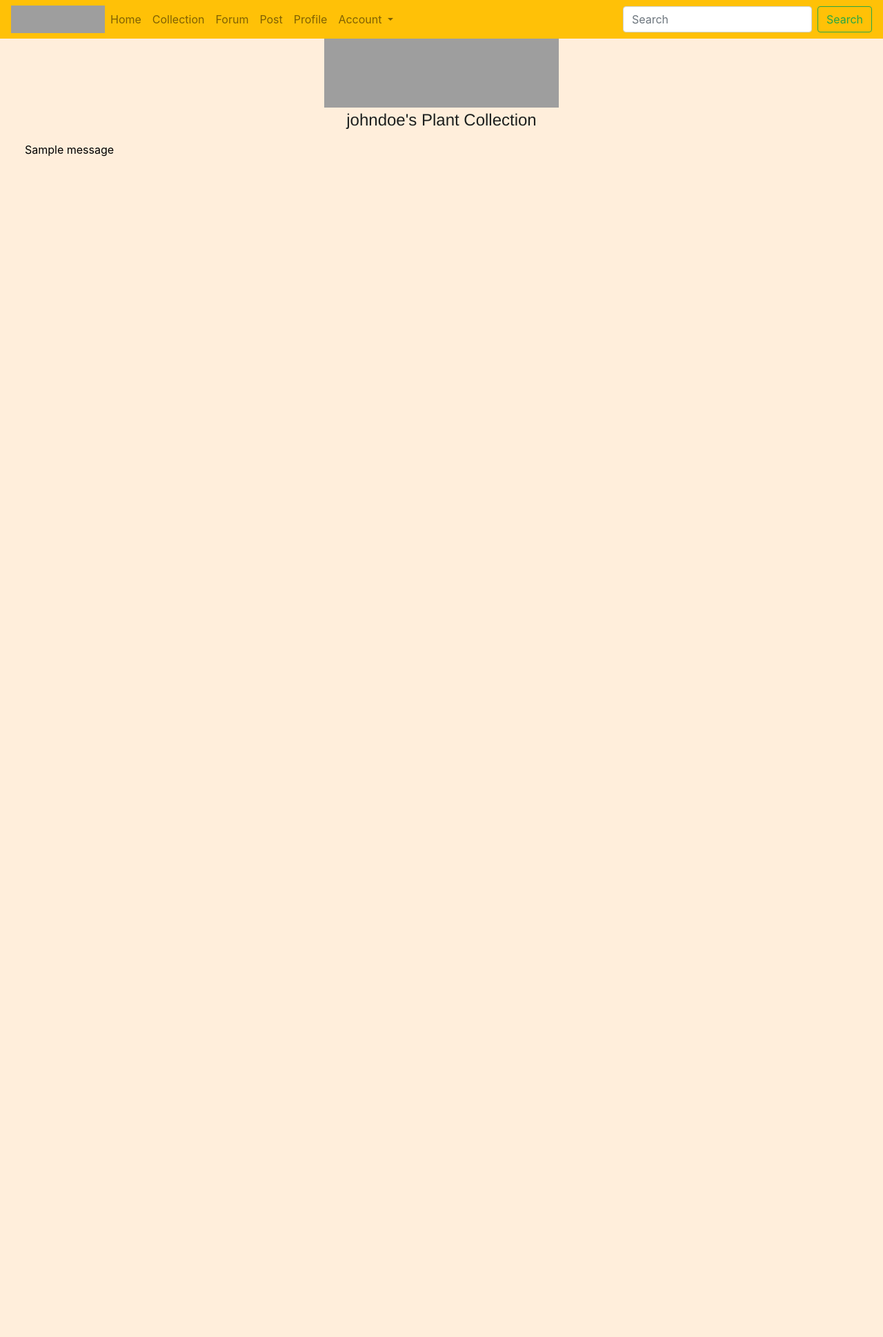
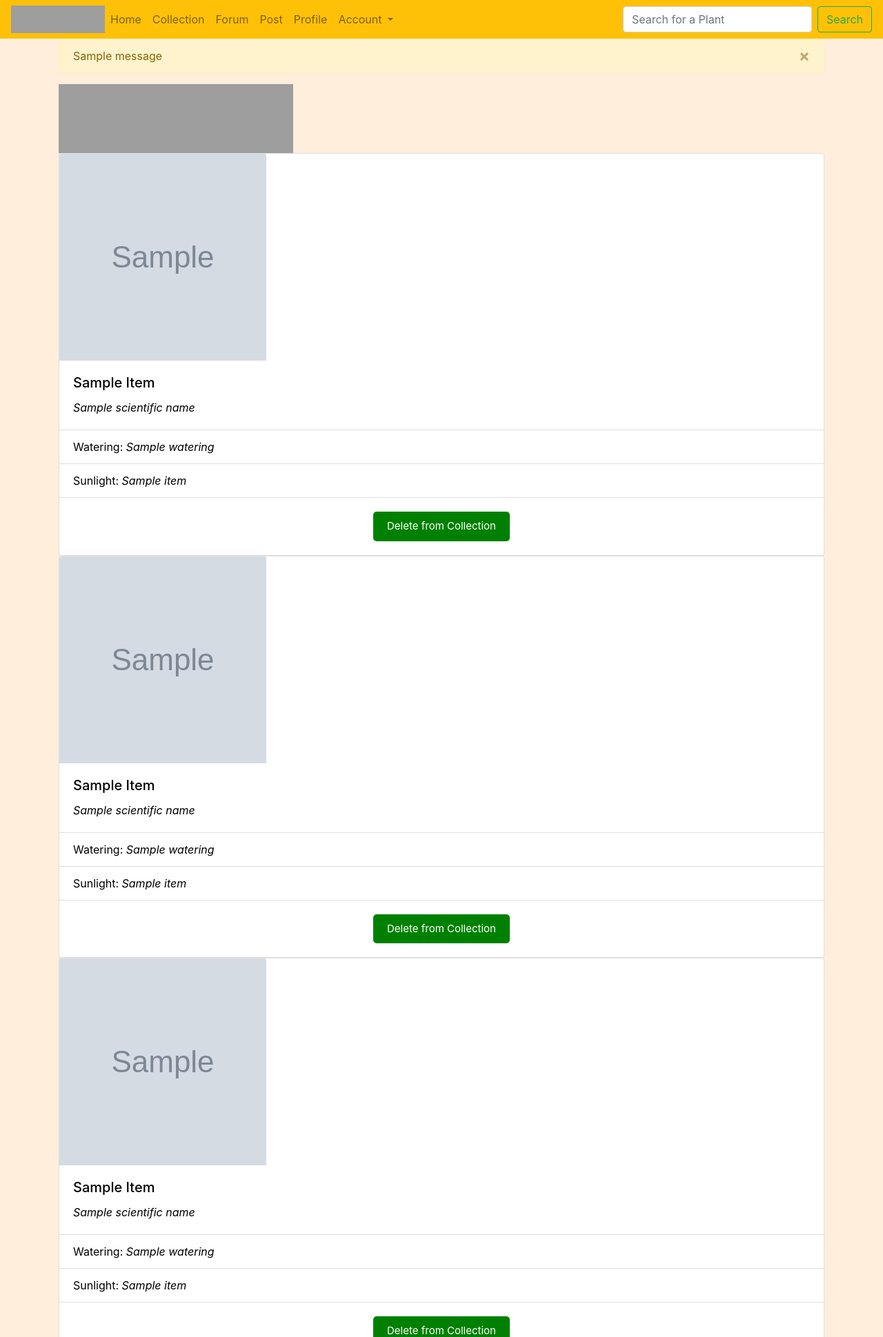
Before and after one commit to Krulled/CMPE133, a Flask app: a page that uses app/templates/base.html in a window 1280 px wide. Shown: the top 1939 px of the page at 69% size. Before the commit the page ends 227 px from the top, so only its background shows below. Run offline with Flask 3, Linux system fonts and the light colour scheme; a user stored in the database is signed in; tables that the repository leaves empty hold one stand-in row (values such as "Sample post"); grey boxes marked "Sample" are stand-in pictures; one stand-in notice (Sample message) is shown; a database or web service that is not in the repository returns one stand-in record (values such as "Sample title"); data that the repository does not hold is empty; some libraries are stand-ins or nearby versions; grey boxes are pictures that could not be loaded.

Commit message:
add to collection

```diff
--- a/app/models.py
+++ b/app/models.py
@@ -99,6 +99,10 @@
     def __repr__(self):
         return f'<User {self.username}>'
 
+class Collection(db.Model):
+    id = db.Column(db.Integer, primary_key=True)
+    plant_id = db.Column(db.Integer)
+
 
 @login.user_loader
 def load_user(id):
--- a/app/routes.py
+++ b/app/routes.py
@@ -1,7 +1,7 @@
 from app import plant_app, db
 from flask import render_template, redirect, flash, request, url_for
 from app.forms import LoginForm, SignupForm, PostForm, EditProfileForm, CommentForm, SearchForm
-from app.models import User, Post, Comment #, Message
+from app.models import User, Post, Comment, Collection #, Message
 from werkzeug.security import generate_password_hash, check_password_hash
 from flask_login import current_user, login_required, login_user, logout_user
 import requests
@@ -203,7 +203,7 @@
     # current_form = PostForm()
     # user = User.query.filter_by(username=username).first_or_404()
     # #messages = Message.query.filter_by(user_id=user.id).all()
-    return render_template('forum.html', list_of_posts=list_of_posts, form=form)
+    return render_template('forum.html', list_of_posts=list_of_posts, form=form )
 
 #create a new post
 @plant_app.route('/user/<username>/post/new', methods = ['POST', 'GET'])
@@ -242,11 +242,36 @@
         api_url = "https://perenual.com/api/species-list?key=sk-CwED63eab143ecfef46&q=" + query
         response = requests.get(api_url)
         data = response.json()
-        return render_template('search.html', data=data, search = query, form=form)
+        return render_template('search.html', data=data, search = query, form=form, username=current_user.username)
     return "No"
 
 @plant_app.route('/user/<username>/collection')
 def collection(username):
     form = SearchForm()
     user = User.query.filter_by(username=username).first()
-    return render_template('collection.html', user = user, form=form)
+    collections = Collection.query.all()
+    plant_id = [c.plant_id for c in collections]
+    plant_data = []
+    for plant_id in plant_id:
+        api_url = f'https://perenual.com/api/species/details/{plant_id}?key=sk-CwED63eab143ecfef46'
+        response = requests.get(api_url)
+        if response.status_code == 200:
+            plant_data.append(response.json())
+    return render_template('collection.html', user=user, username=current_user.username, form=form, plant_data=plant_data)
+
+@plant_app.route('/user/<username>/add-to-collection', methods = ['POST'])
+def add_to_collection(username):
+    plant_id = request.form.get('plant_id')
+    collection_item = Collection(plant_id=plant_id)
+    db.session.add(collection_item)
+    db.session.commit()
+    return redirect(url_for('search'))
+
+@plant_app.route('/user/<username>/remove-from-collection', methods=['POST'])
+def delete_from_collection(username):
+    plant_id = request.form.get('plant_id')
+    collection_item = Collection.query.filter_by(plant_id=plant_id).first()
+    db.session.delete(collection_item)
+    db.session.commit()
+    flash('Item deleted!')
+    return redirect(url_for('collection', username=current_user.username))
--- a/app/templates/base.html
+++ b/app/templates/base.html
@@ -32,7 +32,7 @@
 
 
     <!-- need to fix formatting of flash messages -->
-    <div class="col-md-8">
+    <!-- <div class="col-md-8">
       {% with messages = get_flashed_messages(with_categories=true) %}
         {% if messages %}
           {% for category, message in messages %}
@@ -42,8 +42,9 @@
           {% endfor %}
         {% endif %}
       {% endwith %}
-      {% block content %} {% endblock %}
+      {% block content %}
     </div>
 
+    {% endblock %} -->
   </body>
 </html>
--- a/app/templates/collection.html
+++ b/app/templates/collection.html
@@ -6,11 +6,69 @@
     <link rel="stylesheet" type="text/css" href="{{ url_for('static',filename='css/style.css') }}">
 </head>
 
-<center>
+{% with messages = get_flashed_messages() %}
+  {% if messages %}
+    {% for message in messages %}
+      <div class="alert alert-warning alert-dismissible fade show" role="alert">
+          {{ message }}
+          <button type="button" class="close" data-dismiss="alert" aria-label="Close">
+          <span aria-hidden="true">&times;</span>
+          </button>
+      </div>
+    {% endfor %}
+  {% endif %}
+{% endwith %}
+
     <picture>
         <img src="https://media.discordapp.net/attachments/758931822368784434/1086463776959762472/Screenshot_2023-03-17_at_6.39.05_PM.png?width=1007&height=297" alt="pladdict logo" style="width:340px;height:100px;">
     </picture>
     <br>
-    <div class = "smallerTitle">{{user.username}}'s Plant Collection</div>
-</center>
+    {% for plant_data in plant_data %}
+    <div class="row row-cols-1 row-cols-md-2">
+        <div class="col mb-4">
+            <div class="card">
+            {% if plant_data.default_image.original_url == null %}
+                <img style="width: 300px; height: 300px;" class="card-img-top" src="{{ url_for('static', filename='css/images/no_image.png')}}" alt="Card image cap">
+            {% else %}
+                <img style="width: 300px; height: 300px;" class="card-img-top" src="{{ plant_data.default_image.original_url }}" alt="Card image cap">
+            {% endif %}
+            <div class="card-body">
+              <h5 class="card-title">{{ plant_data.common_name|title }}</h5>
+              <i class="card-title">{{ plant_data.scientific_name[0] }}</i>
+            </div>
+            <ul class="list-group list-group-flush">
+              <li class="list-group-item"> Watering: <i>{{ plant_data.watering }}</i></li>
+              <li class="list-group-item">
+                Sunlight:
+            <i>
+                {% for item in plant_data.sunlight %}
+                    {{ item }}{% if not loop.last %},
+                    {% endif %}
+                {% endfor %}
+            </i>
+            </ul>
+            <form action="{{url_for('delete_from_collection', username=username)}}" method="post">
+                <div class="card-body" style="display: flex; justify-content: center;">
+                  <input type="hidden" name="plant_id" value="{{ plant_data.id }}">
+                  <button type="submit" class="delete-from-inventory-btn">Delete from Collection</button>
+                      <style>
+                      .delete-from-inventory-btn {
+                          background-color: green;
+                          color: white;
+                          padding: 10px 20px;
+                          border: none;
+                          border-radius: 5px;
+                          font-size: 15px;
+                          cursor: pointer;
+                      }
+
+                      .add-to-inventory-btn span {
+                          margin-left: 5px;
+                      }
+                      </style>
+                </div>
+            </form>
+        </div>
+        {% endfor %}
+    </div>
 {% endblock %}
--- a/app/templates/navbar.html
+++ b/app/templates/navbar.html
@@ -45,7 +45,7 @@
     </ul>
       <form class="form-inline my-2 my-lg-0" method="POST" action="{{url_for('search')}}">
         {{ form.hidden_tag() }}
-        <input name = "searched" class="form-control mr-sm-2" type="search" placeholder="Search" aria-label="Search">
+        <input name = "searched" class="form-control mr-sm-2" type="search" placeholder="Search for a Plant" aria-label="Search">
         <button class="btn btn-outline-success my-2 my-sm-0" type="submit">Search</button>
       </form>
       </div>
--- a/app/templates/search.html
+++ b/app/templates/search.html
@@ -33,7 +33,9 @@
                 </i>
                 </li>
               </ul>
+              <form action="{{url_for('add_to_collection', username=username)}}" method="post">
                   <div class="card-body" style="display: flex; justify-content: center;">
+                    <input type="hidden" name="plant_id" value="{{ data.id }}">
                     <button type="submit" class="add-to-inventory-btn">Add to Collection</button>
                         <style>
                         .add-to-inventory-btn {
@@ -50,8 +52,8 @@
                             margin-left: 5px;
                         }
                         </style>
-                <!-- <a href="#" class="card-link">Another link</a> -->
                   </div>
+              </form>
             </div>
             {% set _ = name.append(data.common_name) %}
           </div>
```
Also changed, not shown: app/app.db. Lines whose indentation alone changed are shown as unchanged.
